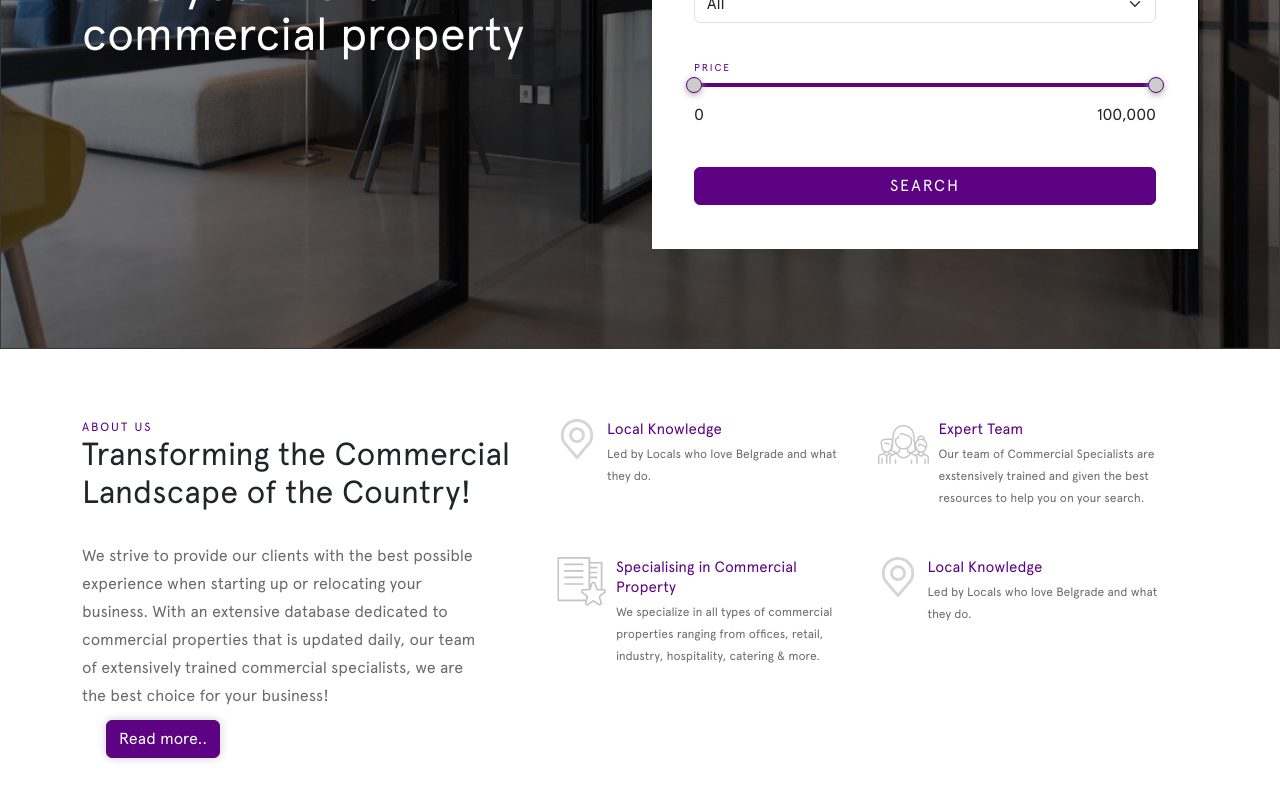
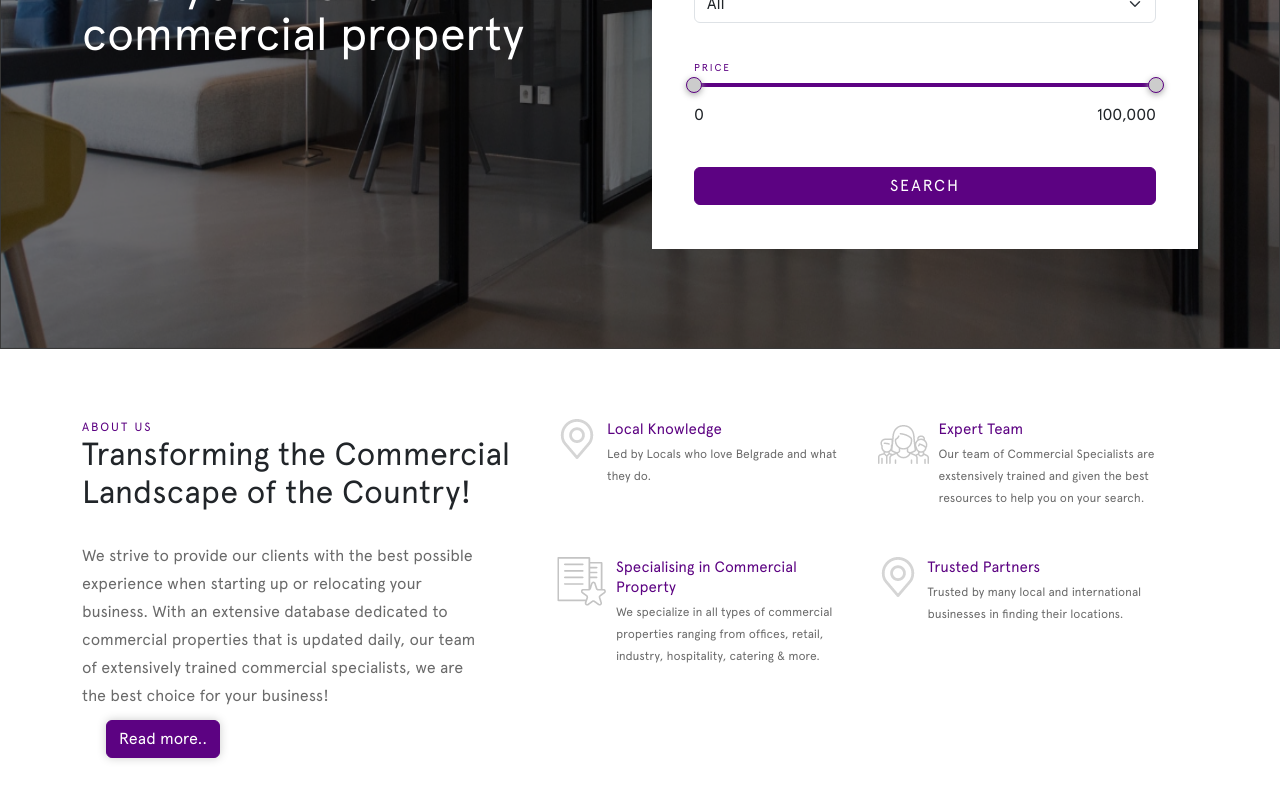
Before and after one commit to krsticzoran/real-estate-agency, a React (Create React App) app: page / in a window 1280 px wide. Shown: the part 399-1199 px from the top of the page. Built offline with nearby package versions, Linux system fonts and the light colour scheme.

Commit message:
about finished

```diff
--- a/src/pages/home/about/AboutRight.tsx
+++ b/src/pages/home/about/AboutRight.tsx
@@ -49,9 +49,10 @@ const AboutRight: FC = () => {
             <img src={img1} alt="benefit" className="right-img" />
           </div>
           <div className="right-text-box">
-            <h3 className="right-title">Local Knowledge</h3>
+            <h3 className="right-title">Trusted Partners</h3>
             <p className="right-text mt-1">
-              Led by Locals who love Belgrade and what they do.
+              Trusted by many local and international businesses in finding
+              their locations.
             </p>
           </div>
         </div>
```
